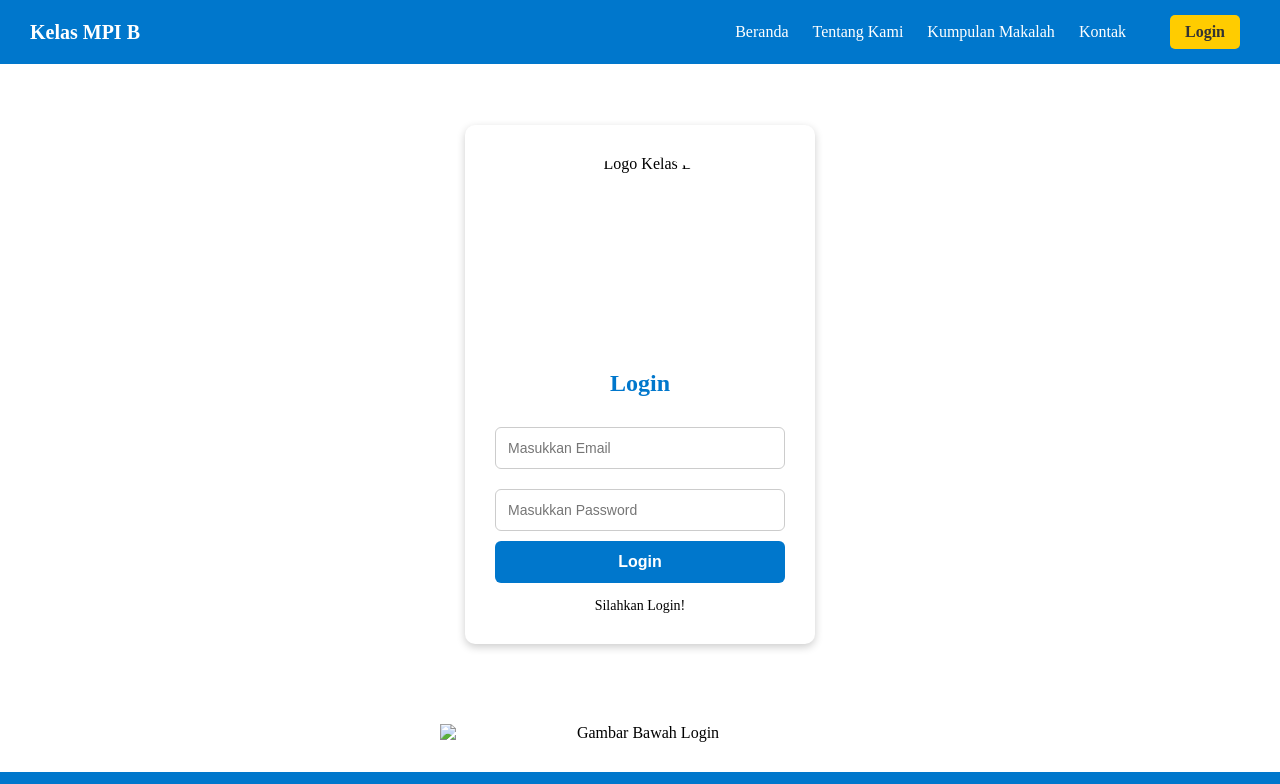
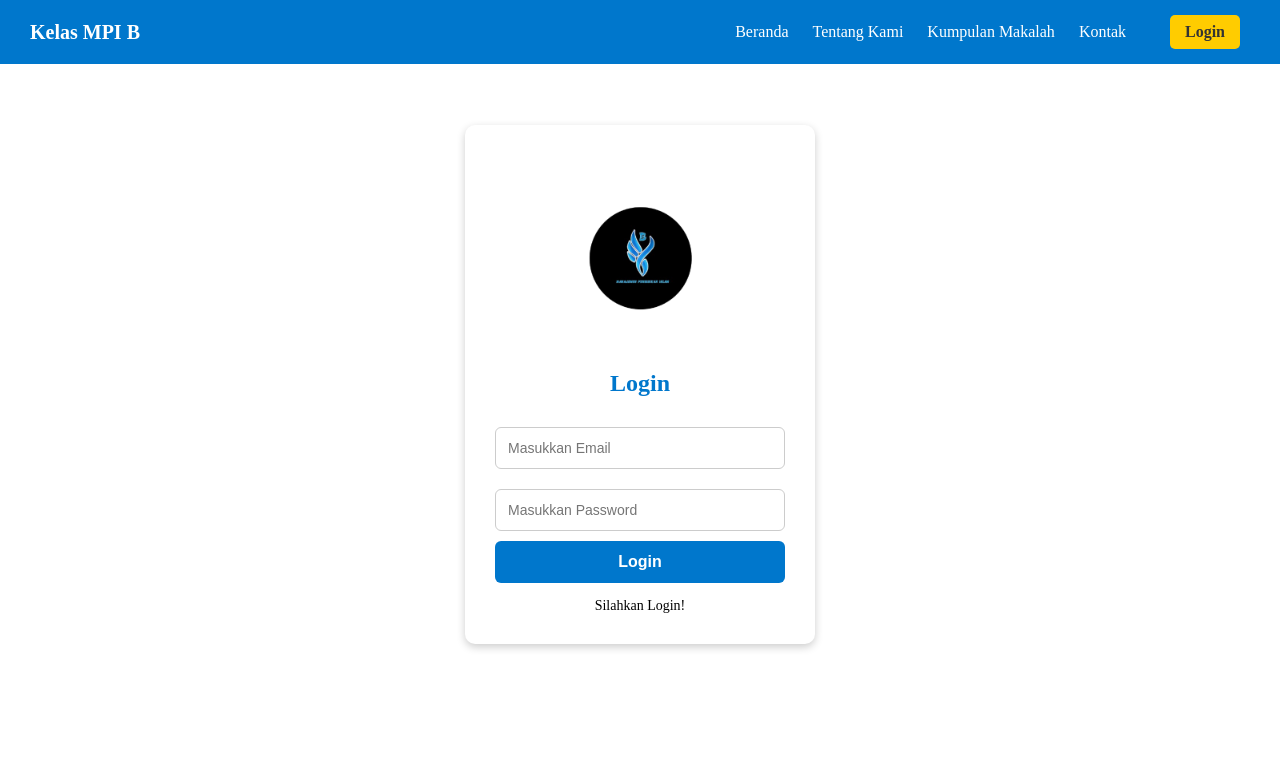
Before and after one commit to radit995/KelasMPIB2025, a plain HTML site: page login.html in a window 1280 px wide. Shown: the top 784 px of the page. Drawn offline with Linux system fonts and the light colour scheme.

Commit message:
Update login.html

```diff
--- a/login.html
+++ b/login.html
@@ -39,7 +39,7 @@
   <div class="login-container">
     <div class="login-box">
       <!-- Logo / Gambar bundar -->
-      <img src="data_gambar/logokelasb.png" alt="Logo Kelas B" class="login-image">
+      <img src="logokelasb.png" alt="Logo Kelas B" class="login-image">
 
       <h2>Login</h2>
       <form onsubmit="validateLogin(event)">
@@ -54,7 +54,7 @@
 
   <!-- Gambar di bawah login -->
   <div class="login-extra-image">
-    <img src="data_gambar/bawahlogin.png" alt="Gambar Bawah Login">
+    <img src="bawahlogin.png" alt="Gambar Bawah Login">
   </div>
 
   <!-- Footer -->
```
